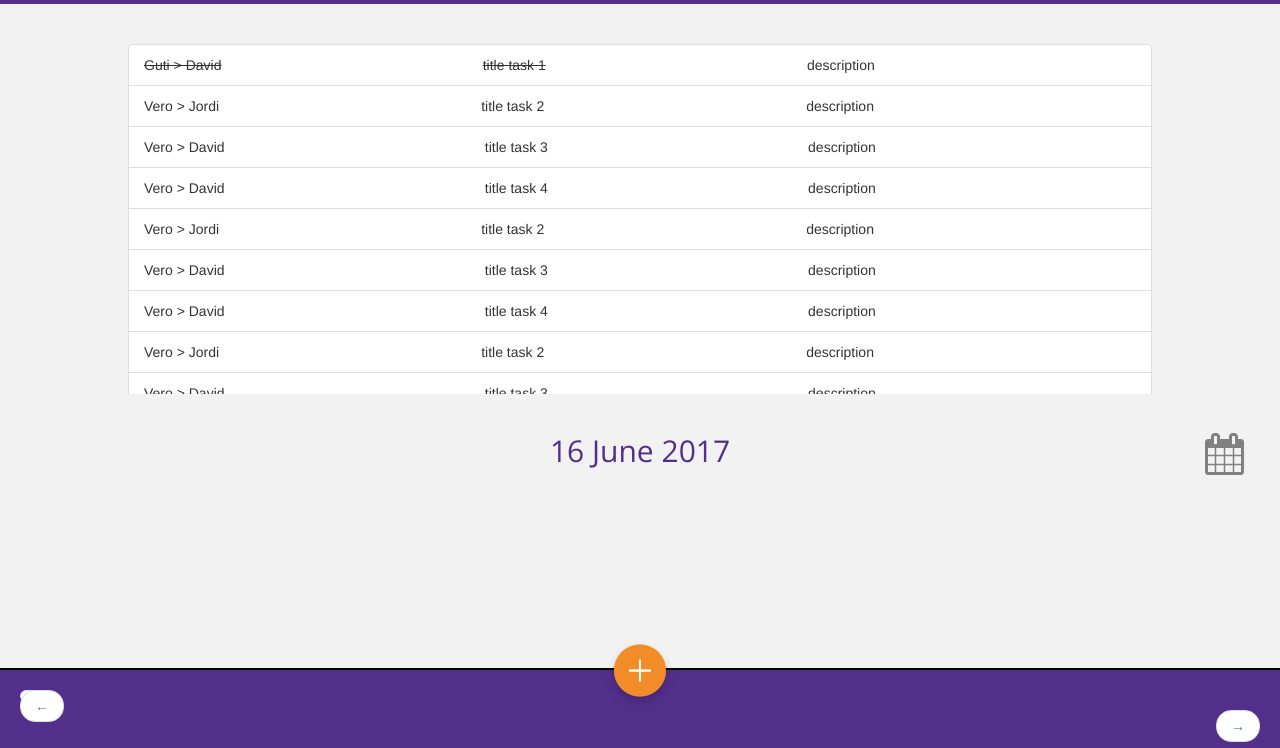
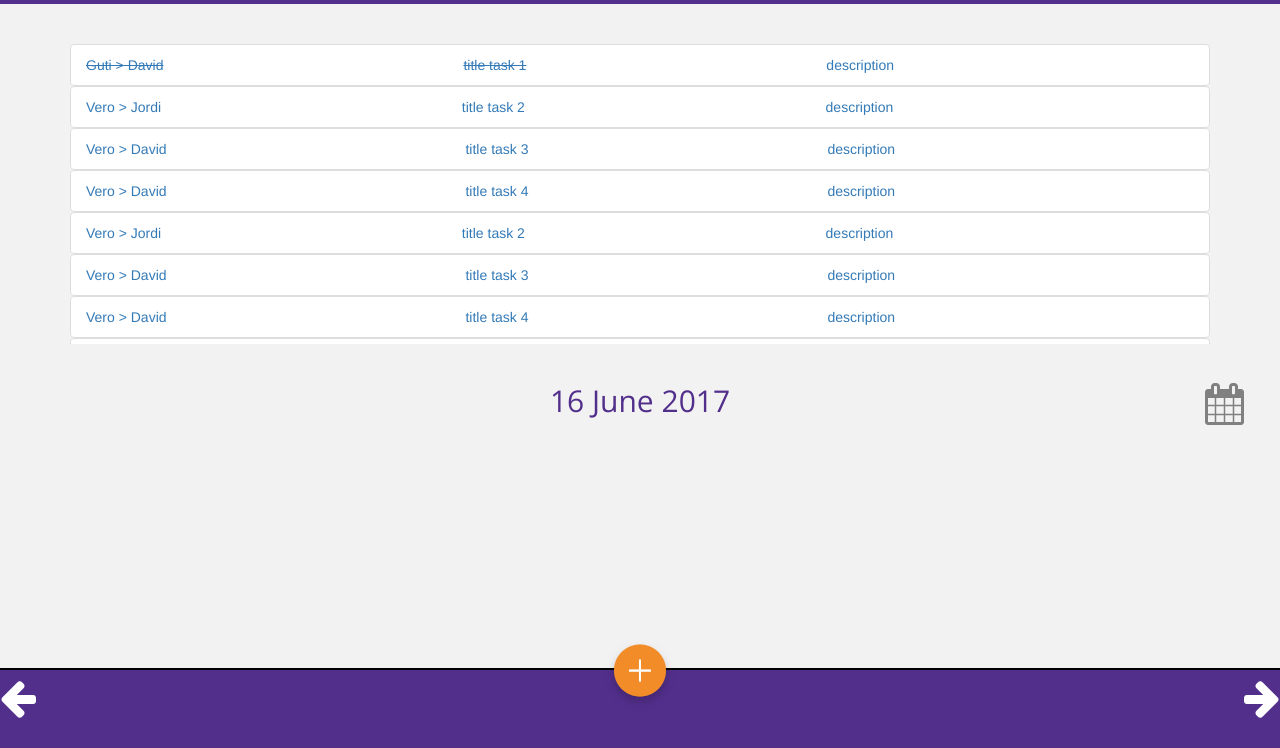
Before and after one commit to tsatsan/TasksAgend, a website: page public/listTasks.html in a window 1280 px wide. Shown: the part 52-800 px from the top of the page. Drawn offline with nearby package versions, Linux system fonts and the light colour scheme.

Commit message:
listTasks modified

```diff
--- a/public/listTasks.html
+++ b/public/listTasks.html
@@ -25,73 +25,100 @@
         </div>
     </nav>
     <div class="container">
-     <div class="list-container">
-        <div class="list-group">
-            <li class="list-group-item matched task" id="task"><strike>Guti > David</strike><strike><span class="title-task">title task 1</span></strike><span class="description">description</span><div class="checkbox">
-            <input id="check1" type="checkbox" name="check" value="check1"></li>
-
-            <li class="list-group-item" id="task">Vero > Jordi<span class="title-task">title task 2</span><span class="description">description</span><div class="checkbox">
-            <input id="check1" type="checkbox" name="check" value="check1"></li>
-
-            <li class="list-group-item" id="task">Vero > David<span class="title-task">title task 3</span><span class="description">description</span><div class="checkbox">
-            <input id="check1" type="checkbox" name="check" value="check1"></li>
-
-            <li class="list-group-item" id="task">Vero > David<span class="title-task">title task 4</span><span class="description">description</span><div class="checkbox">
-            <input id="check1" type="checkbox" name="check" value="check1"></li>
-
-            <li class="list-group-item" id="task">Vero > Jordi<span class="title-task">title task 2</span><span class="description">description</span><div class="checkbox">
-            <input id="check1" type="checkbox" name="check" value="check1"></li>
-
-            <li class="list-group-item" id="task">Vero > David<span class="title-task">title task 3</span><span class="description">description</span><div class="checkbox">
-            <input id="check1" type="checkbox" name="check" value="check1"></li>
-
-            <li class="list-group-item" id="task">Vero > David<span class="title-task">title task 4</span><span class="description">description</span><div class="checkbox">
-            <input id="check1" type="checkbox" name="check" value="check1"></li>
-
-            <li class="list-group-item" id="task">Vero > Jordi<span class="title-task">title task 2</span><span class="description">description</span><div class="checkbox">
-            <input id="check1" type="checkbox" name="check" value="check1"></li>
-
-            <li class="list-group-item" id="task">Vero > David<span class="title-task">title task 3</span><span class="description">description</span><div class="checkbox">
-            <input id="check1" type="checkbox" name="check" value="check1"></li>
-
-            <li class="list-group-item" id="task">Vero > David<span class="title-task">title task 4</span><span class="description">description</span><div class="checkbox">
-            <input id="check1" type="checkbox" name="check" value="check1"></li>
-
-            <li class="list-group-item" id="task">Vero > Jordi<span class="title-task">title task 2</span><span class="description">description</span><div class="checkbox">
-            <input id="check1" type="checkbox" name="check" value="check1"></li>
-
-            <li class="list-group-item" id="task">Vero > David<span class="title-task">title task 3</span><span class="description">description</span><div class="checkbox">
-            <input id="check1" type="checkbox" name="check" value="check1"></li>
-
-            <li class="list-group-item" id="task">Vero > David<span class="title-task">title task 4</span><span class="description">description</span><div class="checkbox">
-            <input id="check1" type="checkbox" name="check" value="check1"></li>
+            <ul class="list-group">
+                <a href="detailTask.html">
+                    <li class="list-group-item matched task" id="task"><strike>Guti > David</strike><strike><span class="title-task">title task 1</span></strike><span class="description">description</span>
+                        <div class="checkbox">
+                            <input id="check1" type="checkbox" name="check" value="check1">
                         </div>
+                    </li>
+                </a>
+                <a href="detailTask.html">
+                    <li class="list-group-item" id="task">Vero > Jordi<span class="title-task">title task 2</span><span class="description">description</span>
+                        <div class="checkbox">
+                            <input id="check1" type="checkbox" name="check" value="check1">
                         </div>
+                    </li>
+                </a>
+                <a href="detailTask.html">
+                    <li class="list-group-item" id="task">Vero > David<span class="title-task">title task 3</span><span class="description">description</span>
+                        <div class="checkbox">
+                            <input id="check1" type="checkbox" name="check" value="check1">
                         </div>
- <div class="conatiner">
+                    </li>
+                </a>
+                <a href="detailTask.html">
+                    <li class="list-group-item" id="task">Vero > David<span class="title-task">title task 4</span><span class="description">description</span>
+                        <div class="checkbox">
+                            <input id="check1" type="checkbox" name="check" value="check1">
+                        </div>
+                    </li>
+                </a>
+                <a href="detailTask.html">
+                    <li class="list-group-item" id="task">Vero > Jordi<span class="title-task">title task 2</span><span class="description">description</span>
+                        <div class="checkbox">
+                            <input id="check1" type="checkbox" name="check" value="check1">
+                        </div>
+                    </li>
+                </a>
+                <a href="detailTask.html">
+                    <li class="list-group-item" id="task">Vero > David<span class="title-task">title task 3</span><span class="description">description</span>
+                        <div class="checkbox">
+                            <input id="check1" type="checkbox" name="check" value="check1">
+                        </div>
+                    </li>
+                </a>
+                <a href="detailTask.html">
+                    <li class="list-group-item" id="task">Vero > David<span class="title-task">title task 4</span><span class="description">description</span>
+                        <div class="checkbox">
+                            <input id="check1" type="checkbox" name="check" value="check1">
+                        </div>
+                    </li>
+                </a>
+                <a href="detailTask.html">
+                    <li class="list-group-item" id="task">Vero > David<span class="title-task">title task 3</span><span </class="description">description</span>
+                        <div class="checkbox">
+                            <input id="check1" type="checkbox" name="check" value="check1">
+                        </div>
+                    </li>
+                </a>
+                <a href="detailTask.html">
+                    <li class="list-group-item" id="task">Vero > David<span class="title-task">title task 4</span><span class="description">description</span>
+                        <div class="checkbox">
+                            <input id="check1" type="checkbox" name="check" value="check1">
+                        </div>
+                    </li>
+                </a>
+                <a href="detailTask.html">
+                    <li class="list-group-item" id="task">Vero > Jordi<span class="title-task">title task 2</span><span class="description">description</span>
+                        <div class="checkbox">
+                            <input id="check1" type="checkbox" name="check" value="check1">
+                        </div>
+                    </li>
+                </a>
+                <a href="detailTask.html">
+                    <li class="list-group-item" id="task">Vero > David<span class="title-task">title task 3</span><span class="description">description</span>
+                        <div class="checkbox">
+                            <input id="check1" type="checkbox" name="check" value="check1">
+                        </div>
+                    </li>
+                </a>
+            </ul>
+    </div>
     <div class="date">
         <h2>16 June 2017</h2>
     </div>
     <div class="calendar">
         <i class="fa fa-calendar fa-3x" aria-hidden="true"></i>
     </div>
+    <footer>
+        <div class="addTask">
+            <a href="newTask.html"><img src="img/add.png" class="addTaskPlus"></a>
         </div>
-    <footer>
-
-        <nav aria-label="...">
-        <div class="addTask">
-        <a href="newTask.html"><img src="img/add.png" class="addTaskPlus">
+        <div class="pager-arrows">
+            <a href="#" class="arrow-left"><i class="fa fa-arrow-left fa-3x" aria-hidden="true"></i></a>
+            <a href="#" class="arrow-right"><i class="fa fa-arrow-right fa-3x" aria-hidden="true"></i></a>
         </div>
-            <ul class="pager" id="pager-color">
-                <div class="arrow-left">
-                <li class="previous disabled"><a href="#"><span aria-hidden="true">&larr;</span></a></li>
-                </div>
-                 <div class="arrow-rigth">
-                <li class="next"><a href="#"><span aria-hidden="true">&rarr;</span></a></li>
-                </div>
-            </ul>
-        </nav>
-
     </footer>
 </body>
 
--- a/public/styles/scss/style.scss
+++ b/public/styles/scss/style.scss
@@ -149,25 +149,19 @@ footer {
 	border-top: 2px solid #000;
 	position: absolute;
 	bottom: 0;
-}
-
-.pager {
-	color: white;
-	background-color: #522f8b;
-	margin: 10px 0;
-}
-#pager-color{
-	margin: 0;
 
 }
 
+
 #list-tasks{
 	background: #F2F2F2;
+	height: 100%;
 }
 
 .addTask {
 	display: flex;
 	justify-content: center;
+	margin-bottom:-33px;
 }
 
 .addTaskPlus {
@@ -198,27 +192,11 @@ footer {
 .list-group {
 	margin-top: 40px;
 	overflow-y: scroll;
-	width: 1024px; height: 350px;
+    height: 300px;
 
 }
 
-.list-container{
-	display: flex;
-	justify-content: center;
-}
 
-.arrow-left {
-	a{
-		margin-left: 20px;
-		margin-top: -20px;
-	}
-}
-.arrow-rigth {
-	a{
-		margin-right: 20px;
-		margin-top: -20px;
-	}
-}
 .new-task {
 	p {
 		color: #585858;
@@ -233,9 +211,7 @@ footer {
 	margin-top: 10%;
 	height: 50px;
 }
-.arrow-nav{
-	color: white;
-}
+
 .fa-calendar {
 	color: grey;
 	float: right;
@@ -304,3 +280,19 @@ input {
 	margin: 50px 70px 0 70px;
 	text-align: center;
 }
+
+.detail-background {
+	background-color: green;
+}
+
+.pager-arrows{
+display: flex;
+justify-content: space-between;
+background-color: #522f8b;
+}
+
+.arrow-right, .arrow-left{
+
+	color: white;
+
+}
```
Also changed, not shown: public/detailTask.html (+2 -2 lines), public/styles/css/style.css, 2 other files. Lines whose indentation alone changed are shown as unchanged.
